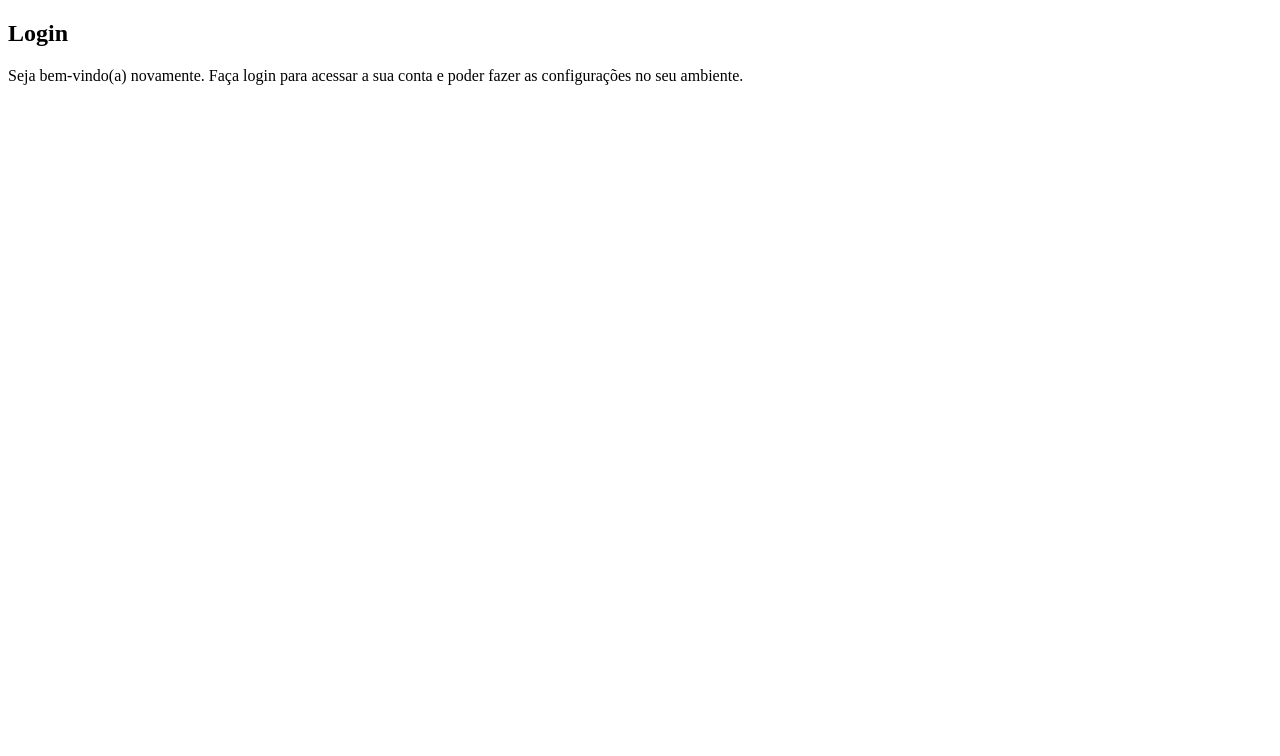
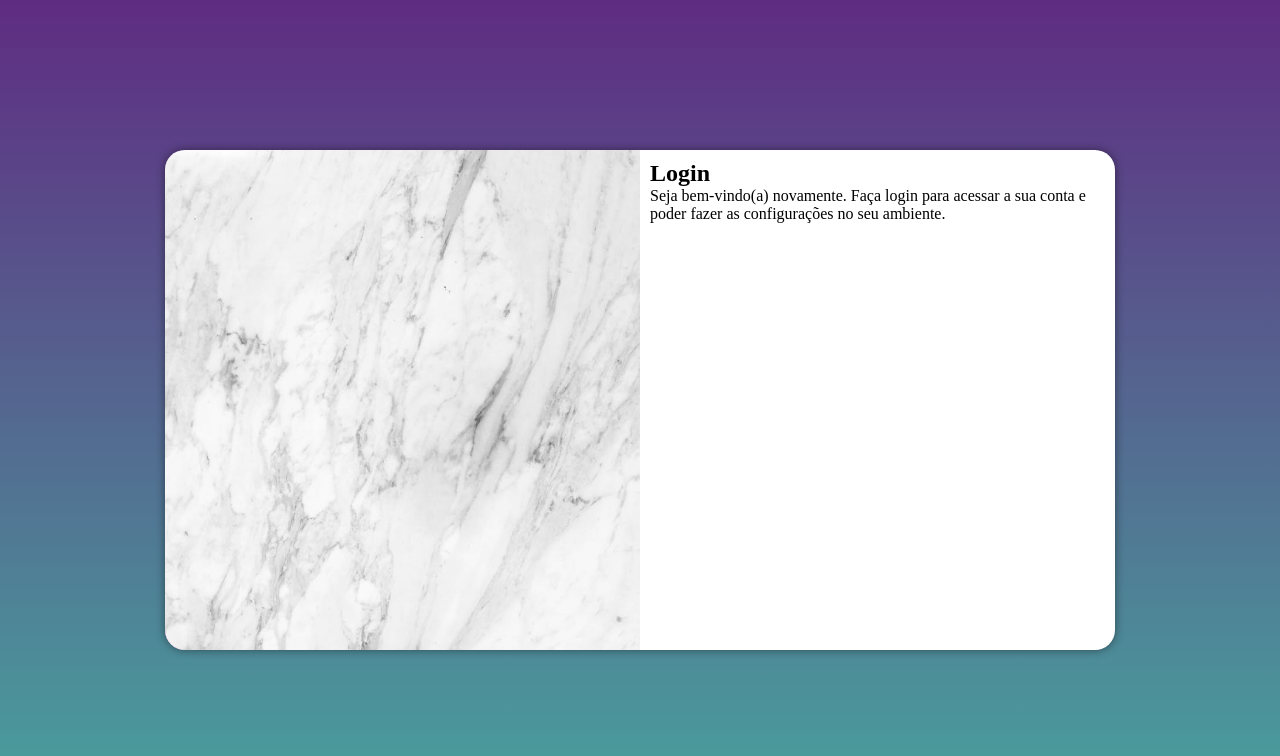
Before and after one commit to gabrielarabello/projeto-login, a plain HTML site: page index.html in a window 1280 px wide. Drawn offline with Linux system fonts and the light colour scheme.

Commit message:
atualizado

```diff
--- /dev/null
+++ b/estilos/media-query.css
@@ -0,0 +1,43 @@
+@charset "UTF-8";
+
+@media screen and (min-width:768px) and (max-width:992px) {
+    body {
+        background-image: linear-gradient(to top, #49a09d, #5f2c82);
+    }
+
+    section#login {
+        width: 80vw;
+    }
+
+    section#login > div#imagem {
+        float: left;
+        width: 30%;
+        height: 100%;
+    }
+
+    section#login > div#formulario {
+        float: right;
+        width: 70%;
+    }
+}
+
+@media screen and (min-width:992px) {
+    body {
+        background-image: linear-gradient(to top, #49a09d, #5f2c82);
+    }
+
+    section#login {
+        width:950px;
+    }
+
+    section#login > div#imagem {
+        float: left;
+        width: 50%;
+        height: 100%;
+    }
+
+    section#login > div#formulario {
+        float: right;
+        width: 50%;
+    }
+}
--- a/estilos/style.css
+++ b/estilos/style.css
@@ -1,7 +1,50 @@
 @charset "UTF-8";
 
-/*
-Paleta de cores
-Verde: #49a09d
-Lílas: #5f2c82
-*/
+* {
+    font-family:'Times New Roman', Times, serif;
+    padding: 0px;
+    margin: 0px;
+    box-sizing: border-box;
+}
+
+body, html {
+    background-color: rgb(136, 48, 136);
+    height: 100vh;
+    width: 100vw;
+}
+
+main {
+    position: relative;
+    height: 100vh;
+    width:100vw ;
+}
+
+section#login {
+    position: absolute;
+    top: 50%;
+    left: 50%;
+    transform: translate(-50%, -50%);
+    overflow: hidden;
+
+    background-color: white;
+    width: 250px;
+    height: 500px;
+    border-radius: 20px;
+    box-shadow: 0px 0px 10px rgba(0, 0, 0, 0.463);
+
+    transition: width .3s, heigth .3s;
+    transition-timing-function: ease;
+}
+
+section#login > div#imagem {
+    display: block;
+    background: #5f2c82 url(../imagens/pexels-hngstrm-2341290.jpg) no-repeat ;
+    background-size: cover;
+    background-position: left bottom;
+    height: 200px;
+}
+
+section#login > div#formulario {
+    display: block;
+    padding: 10px;
+}
--- a/index.html
+++ b/index.html
@@ -5,18 +5,21 @@
     <meta name="viewport" content="width=device-width, initial-scale=1.0">
     <title>Login</title>
     <link rel="stylesheet" href="estilos/style.css">
+    <link rel="stylesheet" href="estilos/media-query.css">
 </head>
 <body>
     <main>
         <section id="login">
             <div id="imagem">
-
+                <!--Aqui é uma imagem nas CSS-->
             </div>
-
             <div id="formulario">
                 <h1>Login</h1>
                 <p>Seja bem-vindo(a) novamente. Faça login para acessar a sua conta e poder fazer as configurações no seu ambiente.</p>
-                <form action="login.php" method="post"></form>
+                <form action="login.php" method="post">
+
+
+                </form>
 
             </div>
 
```
